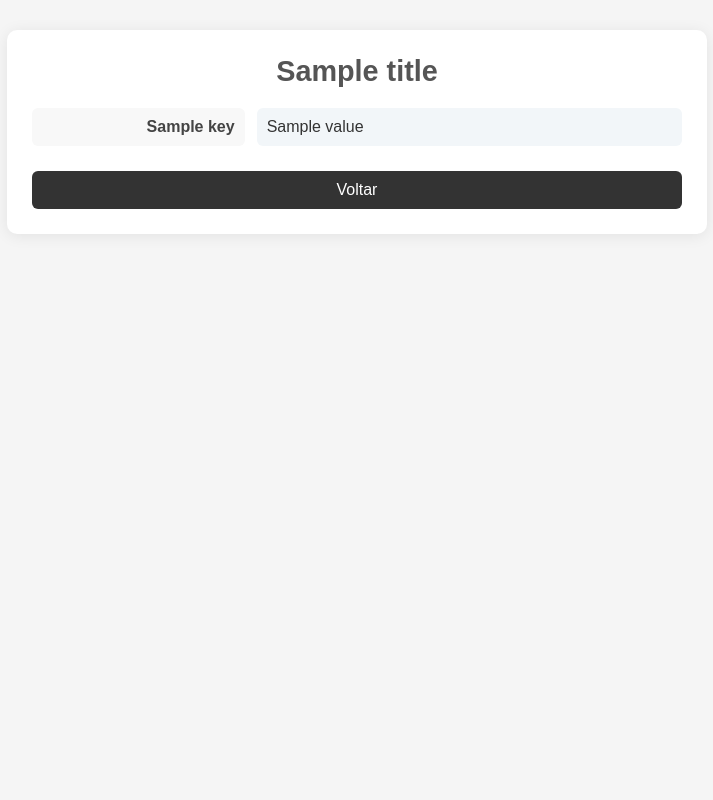
After one commit to myller-silva/gp-armarios-ifce, a Flask app: template back/templates/result_json.html in a window 1280 px wide. The commit adds this page. Shown: the whole page, without its empty margins (283-996 px from the left). Run offline with Flask 3, Linux system fonts and the light colour scheme; the template is opened without the code that fills it: most values are stand-ins (such as "Sample title", 1, 10 or a date in 2020).

Commit message:
refactoring: templates

```diff
--- a/back/routes/auth.py
+++ b/back/routes/auth.py
@@ -1,3 +1,4 @@
+"""Módulo para autenticação de usuários com Google OAuth2."""
 import os
 from flask import Blueprint, session, redirect, request, current_app as app, url_for
 from google.oauth2 import id_token
--- a/back/routes/files.py
+++ b/back/routes/files.py
@@ -34,7 +34,7 @@ def extract_from_file():
         return jsonify({"error": "Unsupported file type"}), 400
 
     try:
-        result = processor.process_file(file)
-        return jsonify(result)
+        data = processor.process_file(file)
+        return render_template("result_json.html", data=data)
     except Exception as e:
-        return jsonify({"error": str(e)}), 500
+        return render_template("error.html", code=500, message=str(e)), 500
--- /dev/null
+++ b/back/templates/result_json.html
@@ -0,0 +1,96 @@
+<!DOCTYPE html>
+<html lang="en">
+<head>
+    <meta charset="UTF-8">
+    <meta name="viewport" content="width=device-width, initial-scale=1.0">
+    <title>{{ title }}</title>
+    <style>
+        /* Reset básico */
+        * {
+            margin: 0;
+            padding: 0;
+            box-sizing: border-box;
+        }
+
+        body {
+            font-family: 'Arial', sans-serif;
+            background-color: #f5f5f5;
+            color: #333;
+            padding: 30px;
+            display: flex;
+            justify-content: center;
+            align-items: flex-start;
+            min-height: 100vh;
+        }
+
+        .container {
+            max-width: 700px;
+            width: 100%;
+            background-color: white;
+            padding: 25px;
+            border-radius: 10px;
+            box-shadow: 0 2px 15px rgba(0, 0, 0, 0.08);
+        }
+
+        h1 {
+            text-align: center;
+            font-size: 1.8rem;
+            margin-bottom: 20px;
+            color: #555;
+        }
+
+        .data-grid {
+            display: grid;
+            grid-template-columns: 1fr 2fr;
+            gap: 12px;
+            margin-top: 20px;
+        }
+
+        .key {
+            font-weight: bold;
+            color: #444;
+            padding: 10px;
+            background-color: #f8f8f8;
+            border-radius: 6px;
+            text-align: right;
+        }
+
+        .value {
+            padding: 10px;
+            border-radius: 6px;
+            background-color: #f2f6f9;
+            word-break: break-word;
+            color: #333;
+        }
+
+        .back-btn {
+            display: block;
+            margin-top: 25px;
+            padding: 10px 18px;
+            background-color: #333;
+            color: white;
+            text-decoration: none;
+            text-align: center;
+            border-radius: 6px;
+            transition: background-color 0.2s;
+        }
+
+        .back-btn:hover {
+            background-color: #555;
+        }
+    </style>
+</head>
+<body>
+    <div class="container">
+        <h1>{{ title }}</h1>
+        <div class="data-grid">
+            {% for key, value in data.items() %}
+                <div class="key">{{ key }}</div>
+                <div class="value">{{ value }}</div>
+            {% endfor %}
+        </div>
+
+        <a href="{{ request.referrer }}" class="back-btn">Voltar</a>
+    </div>
+</body>
+</html>
```
Also changed, not shown: back/templates/error.html (+59 -3 lines).
